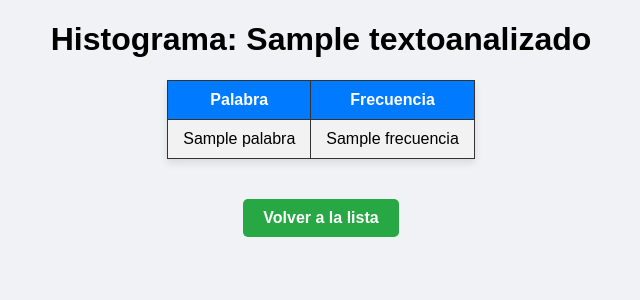
After one commit to jennifer0219/sistema_pln, a Django app: template analisis/templates/analisis/histograma.html in a window 1280 px wide. The commit adds this page. Shown: the top 300 px of the page, without its empty margins (319-959 px from the left). Run offline with Django 5.2, Linux system fonts and the light colour scheme; tables that the repository leaves empty hold one stand-in row (values such as "Sample post"); the template is opened without the code that fills it: values that come from a table or form of the project are taken from there, most other values are stand-ins (such as "Sample title", 1, 10 or a date in 2020).

Commit message:
Agregue funcionalidad de histograma y modifique views con urls

```diff
--- /dev/null
+++ b/analisis/templates/analisis/histograma.html
@@ -0,0 +1,67 @@
+<!DOCTYPE html>
+<html lang="es">
+<head>
+    <meta charset="UTF-8">
+    <title>Histograma</title>
+    <style>
+        body {
+            text-align: center;
+            font-family: Arial, sans-serif;
+            background-color: #f0f2f5;
+        }
+        table {
+            margin: 20px auto;
+            border-collapse: collapse;
+            background-color: white;
+            box-shadow: 0 4px 8px rgba(0,0,0,0.1);
+            min-width: 300px;
+        }
+        th, td {
+            padding: 10px 15px;
+            border: 1px solid #333;
+        }
+        th {
+            background-color: #007BFF;
+            color: white;
+        }
+        tr:nth-child(even) {
+            background-color: #f2f2f2;
+        }
+
+        a.button {
+            display: inline-block;
+            margin-top: 20px;
+            padding: 10px 20px;
+            text-decoration: none;
+            color: white;
+            font-weight: bold;
+            border-radius: 5px;
+            background-color: #28a745;
+            transition: background-color 0.3s;
+        }
+        a.button:hover {
+            background-color: #1e7e34;
+        }
+    </style>
+</head>
+<body>
+
+<h1>Histograma: {{ texto.titulo }}</h1>
+
+<table>
+    <tr>
+        <th>Palabra</th>
+        <th>Frecuencia</th>
+    </tr>
+    {% for palabra, frecuencia in contador %}
+    <tr>
+        <td>{{ palabra }}</td>
+        <td>{{ frecuencia }}</td>
+    </tr>
+    {% endfor %}
+</table>
+
+<a href="{% url 'lista_textos' %}" class="button">Volver a la lista</a>
+
+</body>
+</html>
--- a/analisis/urls.py
+++ b/analisis/urls.py
@@ -4,4 +4,5 @@ from . import views
 urlpatterns = [
     path('subir/', views.subir_texto, name='subir_texto'),
     path('', views.lista_textos, name='lista_textos'),
+    path('histograma/<int:texto_id>/', views.histograma, name='histograma'),
 ]
```
Also changed, not shown: analisis/templates/analisis/lista.html (+67 -3 lines), analisis/templates/analisis/subir.html (+57 -0 lines), analisis/views.py (+17 -1 lines).
